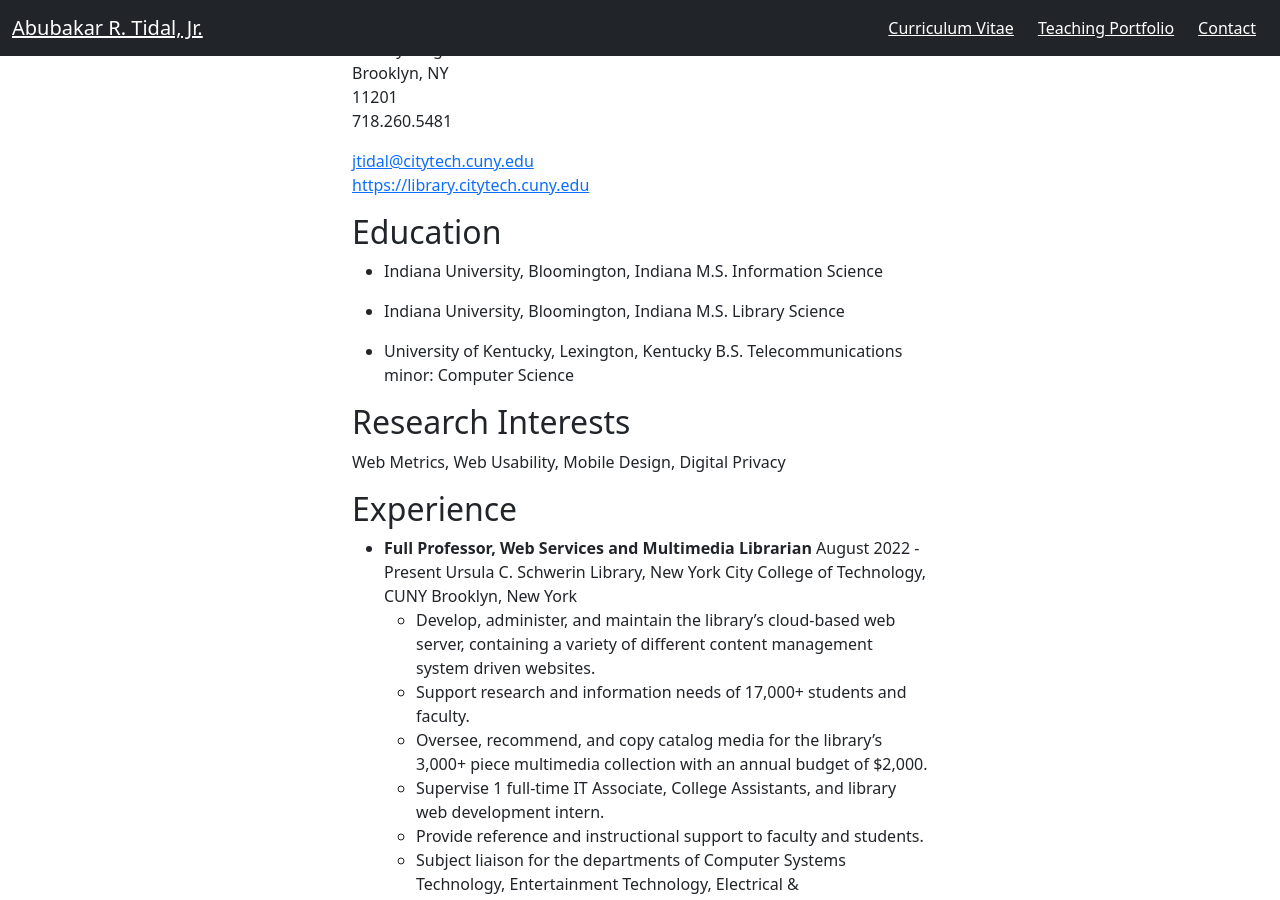
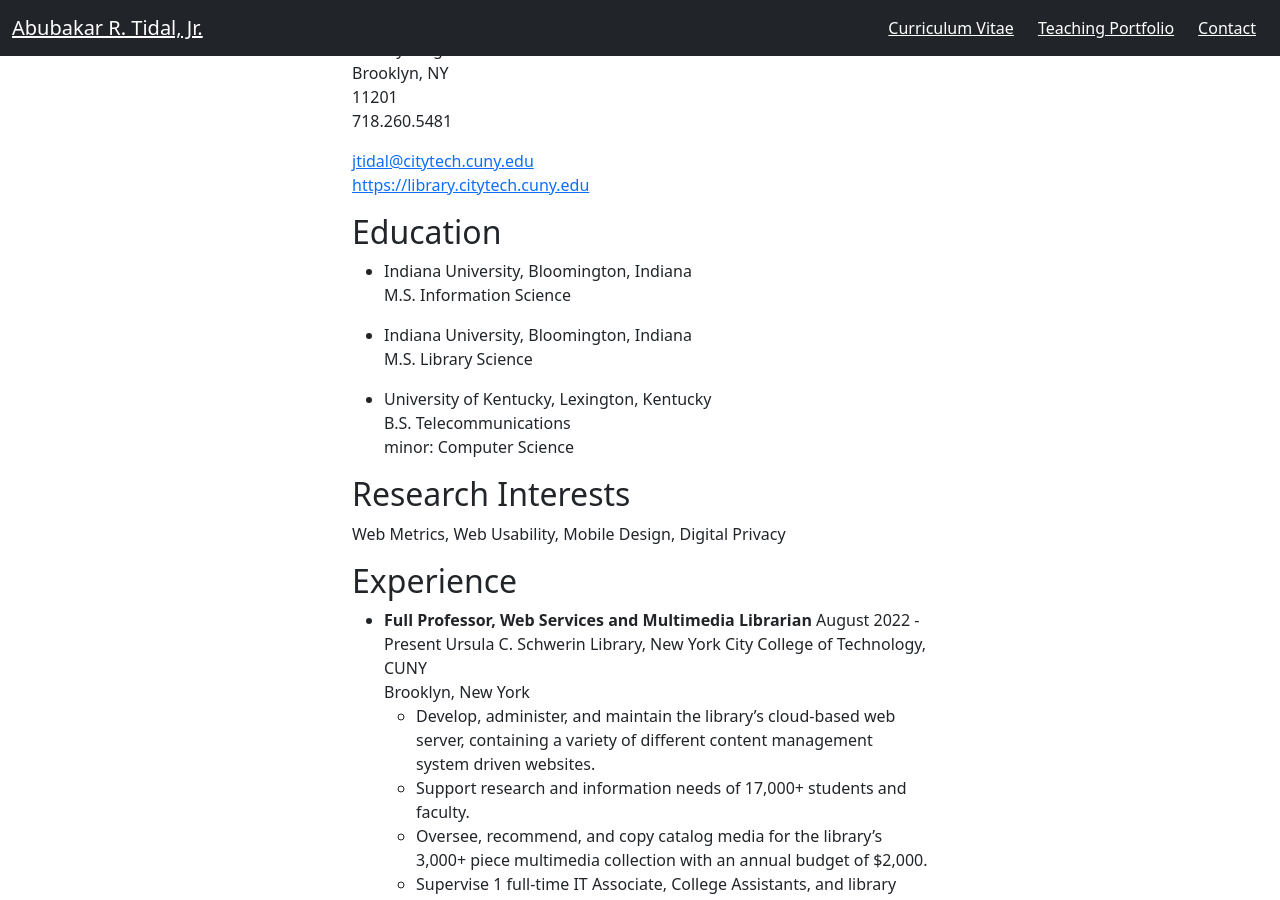
Before and after one commit to KentuckyFriedTofu/KentuckyFriedTofu.github.io, a Jekyll site: the page built from cv.md, in a window 1280 px wide and 900 px high, scrolled down 404 px. Built offline with Jekyll 4.4.1, drawn with Linux system fonts in a browser that asks for light colours.

Commit message:
Update cv.md

```diff
--- a/cv.md
+++ b/cv.md
@@ -21,14 +21,14 @@ Brooklyn, NY<br>
 [https://library.citytech.cuny.edu](https://library.citytech.cuny.edu)<br>
 
 ## Education
-* Indiana University, Bloomington, Indiana
+* Indiana University, Bloomington, Indiana<br>
 M.S. Information Science
 
-* Indiana University, Bloomington, Indiana
+* Indiana University, Bloomington, Indiana<br>
 M.S. Library Science
 
-* University of Kentucky, Lexington, Kentucky
-B.S. Telecommunications
+* University of Kentucky, Lexington, Kentucky<br>
+B.S. Telecommunications<br>
 minor: Computer Science
 
 ## Research Interests
@@ -38,7 +38,7 @@ Web Metrics, Web Usability, Mobile Design, Digital Privacy
 
 * **Full Professor, Web Services and Multimedia Librarian**
 August 2022 - Present
-Ursula C. Schwerin Library, New York City College of Technology, CUNY
+Ursula C. Schwerin Library, New York City College of Technology, CUNY<br>
 Brooklyn, New York
   * Develop, administer, and maintain the library’s cloud-based web server, containing a variety of different content management system driven websites.
   * Support research and information needs of 17,000+ students and faculty.
```
